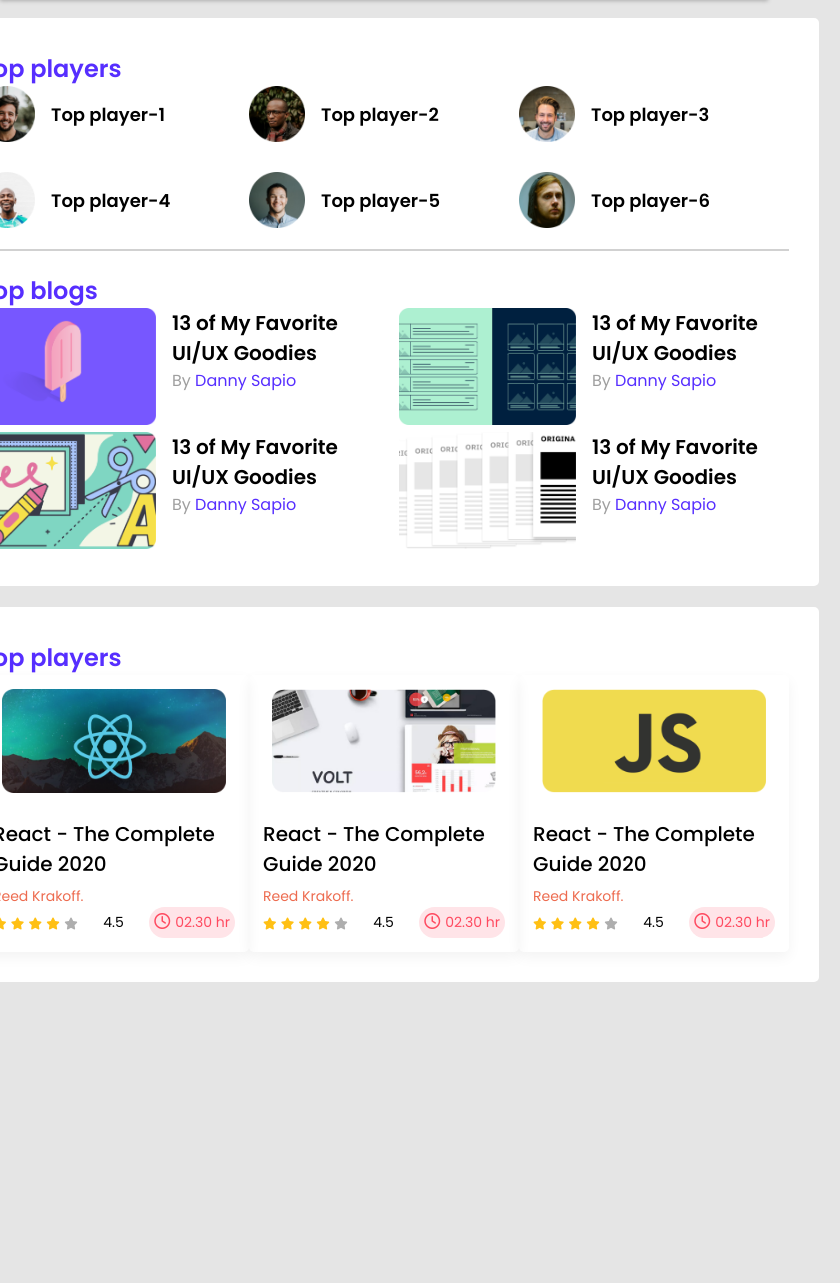
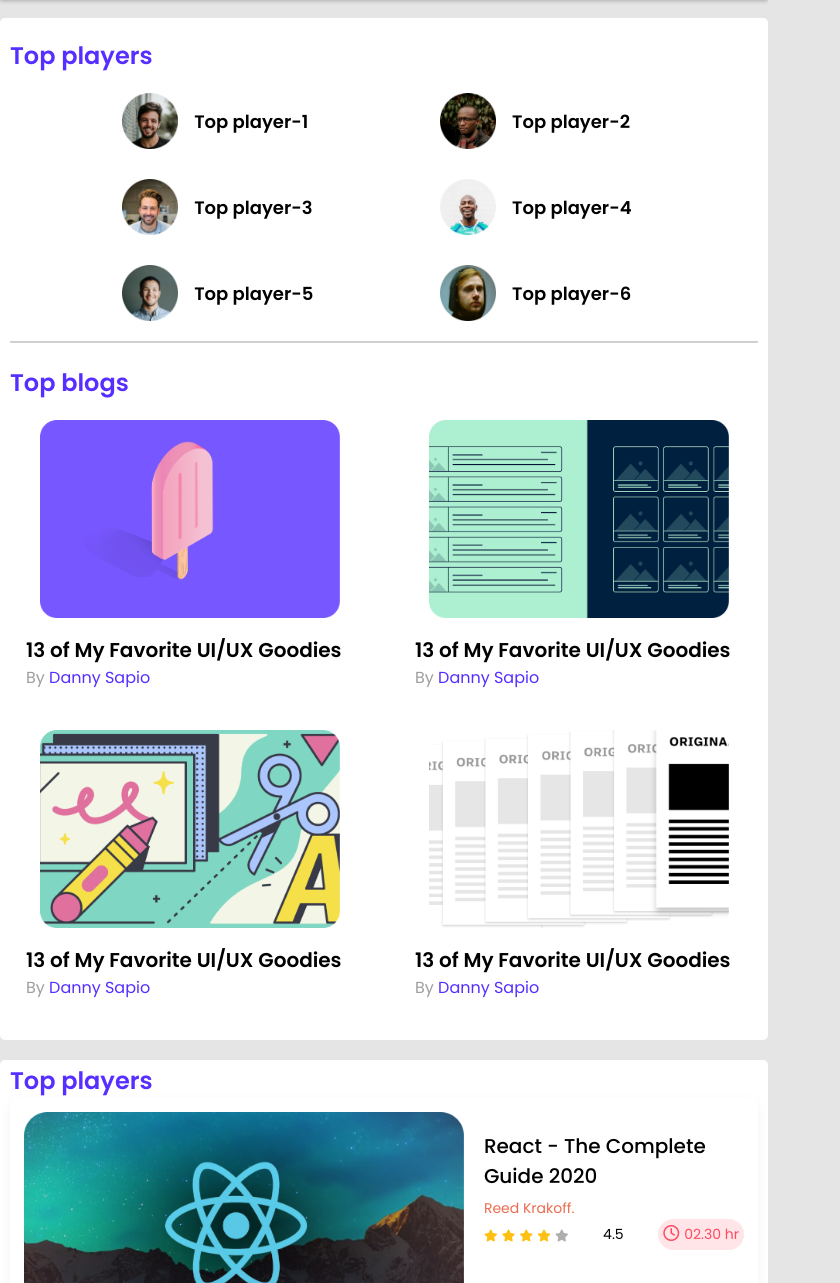
Before and after one commit to codewitharjun/leader-board, a plain HTML site: page index.html in a window 768 px wide. Shown: the part 97-1380 px from the top of the page, 840 px wide, since content can reach past the window. Before the commit the page ends 1079 px from the top, so only its background shows below. Drawn offline with Linux system fonts and the light colour scheme.

Commit message:
All Responsive

```diff
--- a/index.html
+++ b/index.html
@@ -116,7 +116,7 @@
     <!--------------------------------
         cources  start
     --------------------------------->
-        <section class="section">
+        <section class="section courch-ipad">
             <h2 class="sections-heading">Top players</h2>
             <div class="cources">
                 <div class="coruce">
--- a/styles/style.css
+++ b/styles/style.css
@@ -237,9 +237,9 @@ nav {
 
 @media only screen and (max-width: 668px) {
 
-    .section {
+    .section, nav {
         width: 100%;
-
+        padding: 0 10px;
     }
     .players, .blogs, .cources {
         grid-template-columns: repeat(1, 1fr);
@@ -262,3 +262,59 @@ nav {
         height: auto;
     }
 }
+
+/* ----------------------------
+        Mobile Divice
+-------------------------- */
+
+@media only screen and (min-width: 669px) and (max-width: 992px) {
+
+    .section, nav {
+        width: 100%;
+        padding: 0 10px;
+    }
+
+    .top-players, .top-blog, .courch-ipad {
+        margin: 20px 0;
+    }
+
+    .players {
+        grid-template-columns: repeat(2, 1fr);
+        margin: 20px 0 0 15%;
+
+    }
+
+    .blog {
+        display: block;
+        margin-bottom: 20px;
+    }
+
+    .blog .thumbonile {
+        text-align: center;
+        margin: 20px 0 10px 0;
+    }
+
+
+    .blog .thumbonile img {
+        width: 300px;
+        height: auto;
+    }
+
+    .cources {
+        grid-template-columns: repeat(1, 1fr);
+    }
+
+    .chustomize-coruce {
+        display: flex;
+    }
+
+    .chustomize-coruce .coruce-img {
+        width: 80%;
+        margin-right: 20px;
+    }
+
+    .chustomize-coruce .coruce-img img  {
+        width: 100%;
+        height: auto;
+    }
+}
```
